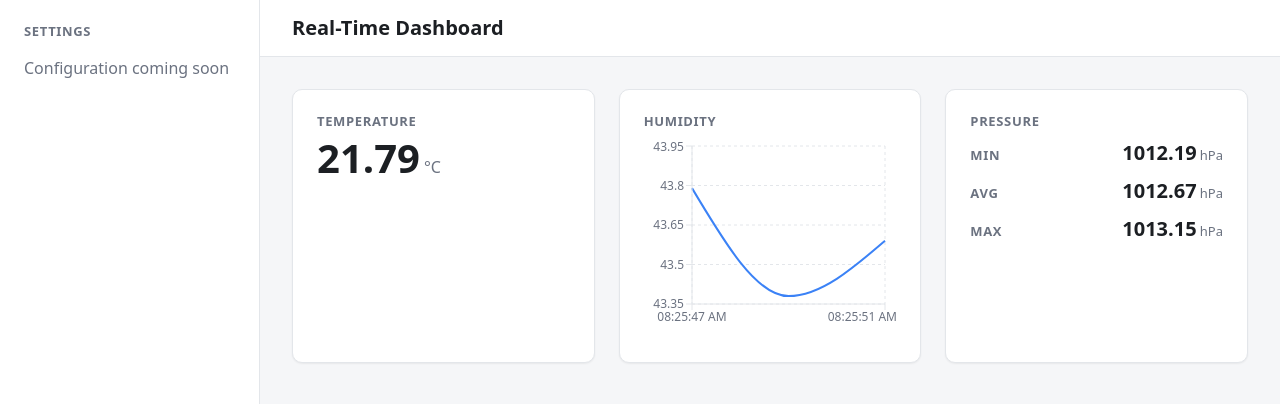
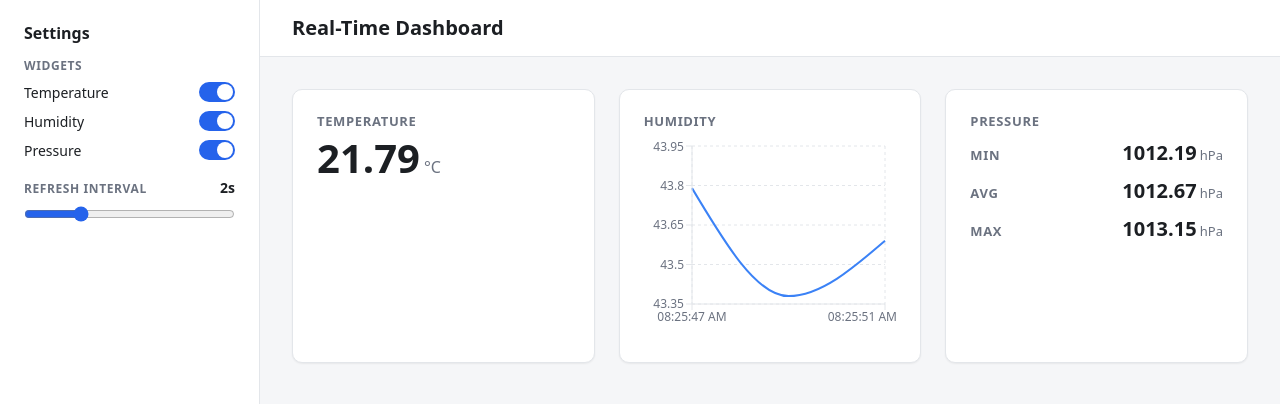
Before and after one commit to Podmaskov/realtime-dashboard, a React (Vite) app: page / in a window 1280 px wide. Shown: the top 404 px of the page. Built offline with nearby package versions, Linux system fonts and the light colour scheme.

Commit message:
add configuration panel

```diff
--- a/src/components/ConfigPanel/ConfigPanel.module.css
+++ b/src/components/ConfigPanel/ConfigPanel.module.css
@@ -16,16 +16,48 @@
 
 .title {
   margin: 0;
-  font-size: 0.8125rem;
+  font-size: 1rem;
+  font-weight: 600;
+  color: var(--color-text);
+}
+
+.section {
+  display: flex;
+  flex-direction: column;
+  gap: var(--space-sm);
+}
+
+.sectionHeader {
+  display: flex;
+  align-items: baseline;
+  justify-content: space-between;
+}
+
+.sectionTitle {
+  margin: 0;
+  font-size: 0.75rem;
   font-weight: 600;
   letter-spacing: 0.05em;
   text-transform: uppercase;
   color: var(--color-text-muted);
 }
 
-.placeholder {
-  margin: 0;
-  color: var(--color-text-muted);
+.toggles {
+  display: flex;
+  flex-direction: column;
+  gap: var(--space-sm);
+}
+
+.intervalValue {
+  font-size: 0.875rem;
+  font-weight: 600;
+  color: var(--color-text);
+}
+
+.slider {
+  width: 100%;
+  accent-color: var(--color-accent);
+  cursor: pointer;
 }
 
 @media (max-width: 768px) {
--- a/src/components/ConfigPanel/ConfigPanel.tsx
+++ b/src/components/ConfigPanel/ConfigPanel.tsx
@@ -1,10 +1,60 @@
+import {
+  selectEnabledWidgets,
+  selectRefreshIntervalMs,
+  selectSetRefreshIntervalMs,
+  selectToggleWidget,
+  useDashboardStore,
+} from '../../store'
+import { REFRESH_INTERVALS_MS, SENSOR_TYPES } from '../../types'
+import { SENSOR_META } from '../../utils/sensorMeta'
+import { Toggle } from '../Toggle/Toggle'
 import styles from './ConfigPanel.module.css'
 
 export function ConfigPanel() {
+  const enabledWidgets = useDashboardStore(selectEnabledWidgets)
+  const toggleWidget = useDashboardStore(selectToggleWidget)
+  const refreshIntervalMs = useDashboardStore(selectRefreshIntervalMs)
+  const setRefreshIntervalMs = useDashboardStore(selectSetRefreshIntervalMs)
+
   return (
     <aside className={styles.panel}>
       <h2 className={styles.title}>Settings</h2>
-      <p className={styles.placeholder}>Configuration coming soon</p>
+
+      <section className={styles.section}>
+        <h3 className={styles.sectionTitle}>Widgets</h3>
+        <div className={styles.toggles}>
+          {SENSOR_TYPES.map((type) => (
+            <Toggle
+              key={type}
+              label={SENSOR_META[type].label}
+              checked={enabledWidgets[type]}
+              onChange={() => toggleWidget(type)}
+            />
+          ))}
+        </div>
+      </section>
+
+      <section className={styles.section}>
+        <div className={styles.sectionHeader}>
+          <h3 className={styles.sectionTitle}>Refresh interval</h3>
+          <span className={styles.intervalValue}>
+            {refreshIntervalMs / 1000}s
+          </span>
+        </div>
+        <input
+          type="range"
+          className={styles.slider}
+          min={0}
+          max={REFRESH_INTERVALS_MS.length - 1}
+          step={1}
+          value={REFRESH_INTERVALS_MS.indexOf(refreshIntervalMs)}
+          onChange={(event) => {
+            const next = REFRESH_INTERVALS_MS[Number(event.target.value)]
+            if (next) setRefreshIntervalMs(next)
+          }}
+          aria-label="Refresh interval in seconds"
+        />
+      </section>
     </aside>
   )
 }
--- a/src/components/Dashboard/Dashboard.module.css
+++ b/src/components/Dashboard/Dashboard.module.css
@@ -3,3 +3,8 @@
   gap: var(--space-lg);
   grid-template-columns: repeat(auto-fit, minmax(280px, 1fr));
 }
+
+.empty {
+  margin: 0;
+  color: var(--color-text-muted);
+}
--- a/src/components/Dashboard/Dashboard.tsx
+++ b/src/components/Dashboard/Dashboard.tsx
@@ -1,14 +1,22 @@
+import { selectEnabledWidgets, useDashboardStore } from '../../store'
 import { HumidityWidget } from '../HumidityWidget/HumidityWidget'
 import { PressureWidget } from '../PressureWidget/PressureWidget'
 import { TemperatureWidget } from '../TemperatureWidget/TemperatureWidget'
 import styles from './Dashboard.module.css'
 
 export function Dashboard() {
+  const enabledWidgets = useDashboardStore(selectEnabledWidgets)
+  const hasEnabled = Object.values(enabledWidgets).some(Boolean)
+
+  if (!hasEnabled) {
+    return <p className={styles.empty}>All widgets are disabled.</p>
+  }
+
   return (
     <div className={styles.grid}>
-      <TemperatureWidget />
-      <HumidityWidget />
-      <PressureWidget />
+      {enabledWidgets.temperature && <TemperatureWidget />}
+      {enabledWidgets.humidity && <HumidityWidget />}
+      {enabledWidgets.pressure && <PressureWidget />}
     </div>
   )
 }
--- /dev/null
+++ b/src/components/Toggle/Toggle.module.css
@@ -0,0 +1,50 @@
+.toggle {
+  display: flex;
+  align-items: center;
+  justify-content: space-between;
+  gap: var(--space-md);
+  cursor: pointer;
+}
+
+.label {
+  font-size: 0.875rem;
+  color: var(--color-text);
+}
+
+.input {
+  -webkit-appearance: none;
+  appearance: none;
+  position: relative;
+  flex-shrink: 0;
+  width: 36px;
+  height: 20px;
+  background: var(--color-border);
+  border-radius: 999px;
+  cursor: pointer;
+  transition: background 0.15s ease;
+}
+
+.input::after {
+  content: '';
+  position: absolute;
+  top: 2px;
+  left: 2px;
+  width: 16px;
+  height: 16px;
+  background: #fff;
+  border-radius: 50%;
+  transition: transform 0.15s ease;
+}
+
+.input:checked {
+  background: var(--color-accent);
+}
+
+.input:checked::after {
+  transform: translateX(16px);
+}
+
+.input:focus-visible {
+  outline: 2px solid var(--color-accent);
+  outline-offset: 2px;
+}
--- /dev/null
+++ b/src/components/Toggle/Toggle.tsx
@@ -0,0 +1,21 @@
+import styles from './Toggle.module.css'
+
+interface ToggleProps {
+  label: string
+  checked: boolean
+  onChange: (checked: boolean) => void
+}
+
+export function Toggle({ label, checked, onChange }: ToggleProps) {
+  return (
+    <label className={styles.toggle}>
+      <span className={styles.label}>{label}</span>
+      <input
+        type="checkbox"
+        className={styles.input}
+        checked={checked}
+        onChange={(event) => onChange(event.target.checked)}
+      />
+    </label>
+  )
+}
--- a/src/components/index.ts
+++ b/src/components/index.ts
@@ -5,3 +5,4 @@ export * from './Dashboard/Dashboard'
 export * from './HumidityWidget/HumidityWidget'
 export * from './PressureWidget/PressureWidget'
 export * from './TemperatureWidget/TemperatureWidget'
+export * from './Toggle/Toggle'
--- a/src/types/settings.ts
+++ b/src/types/settings.ts
@@ -2,7 +2,9 @@ import type { SensorType } from './sensor'
 
 export type WidgetId = SensorType
 
-export type RefreshIntervalMs = 1000 | 2000 | 3000 | 4000 | 5000
+export const REFRESH_INTERVALS_MS = [1000, 2000, 3000, 4000, 5000] as const
+
+export type RefreshIntervalMs = (typeof REFRESH_INTERVALS_MS)[number]
 
 export type TimeRangeMs = 60_000 | 300_000 | 600_000
 
```
